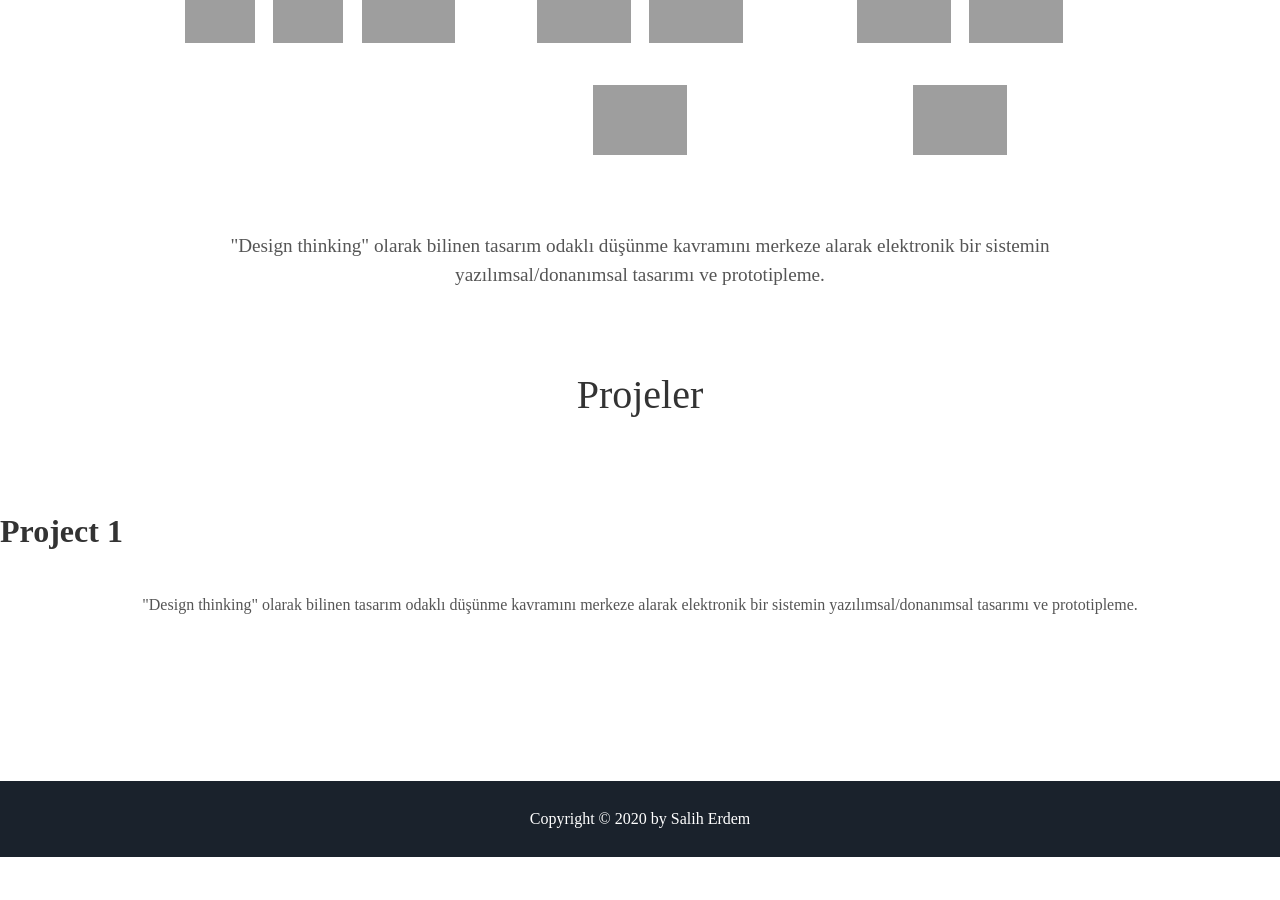
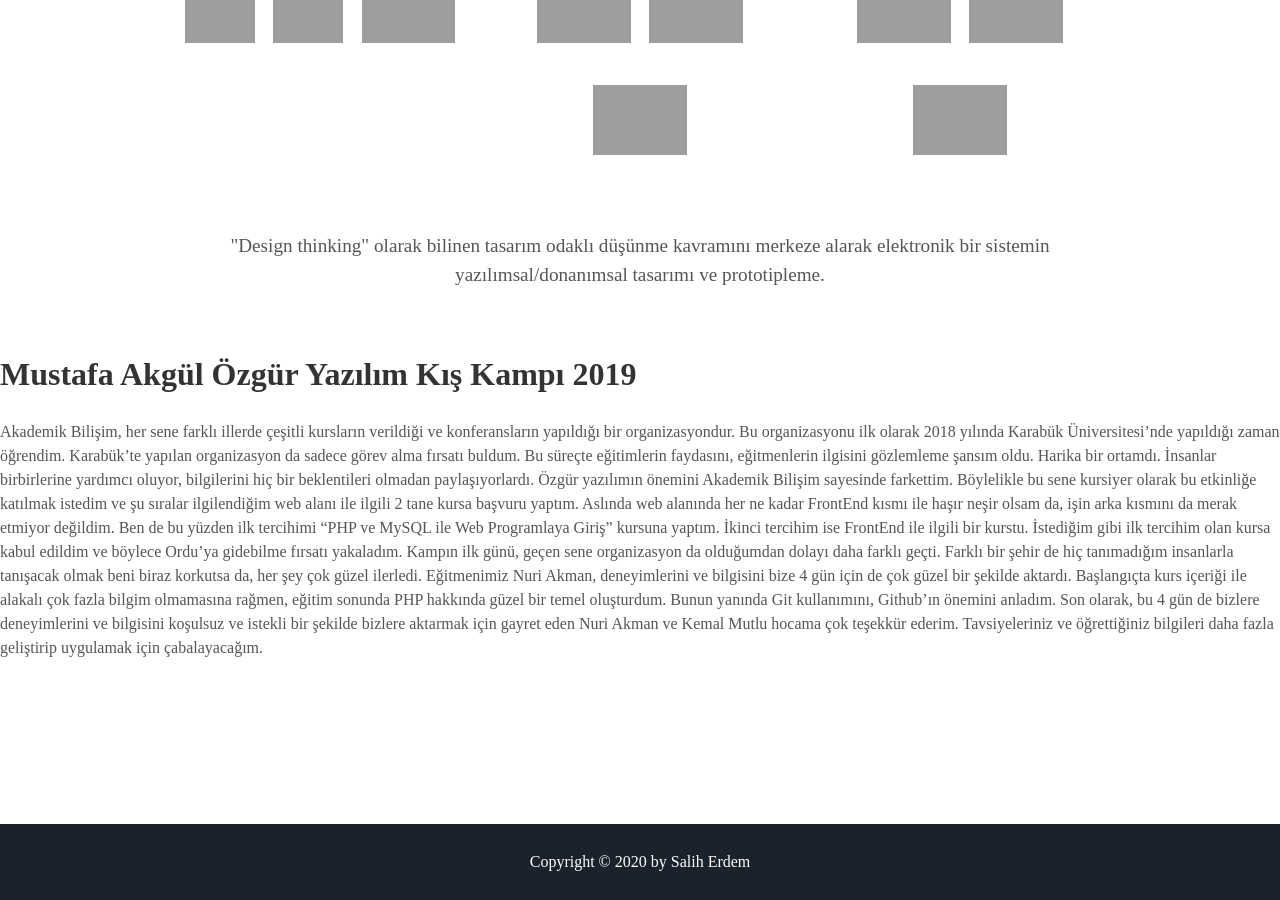
Before and after one commit to erdmsalih/erdmsalih.github.io, a Jekyll site: the page built from index.html, in a window 1280 px wide and 900 px high, scrolled down 1341 px, cut to the strip 0-900 px from the top of the window. Built offline with Jekyll 4.4.1, drawn with Linux system fonts in a browser that asks for light colours; some web fonts are replaced; before the commit the page ends 2198 px from its top, so only the background shows below that; grey boxes are pictures that could not be loaded.

Commit message:
Update projects.html

```diff
--- a/_includes/projects.html
+++ b/_includes/projects.html
@@ -1,16 +1,14 @@
-<div class="user-details">
-  <h1>Projeler</h1>
-</div>
-<div class="user">
-      <h2>Project 1</h2>
+<!-- Blog Section -->
+    <section id="download" class="content-section text-center">
+        <div class="download-section">
+            <div class="container">
+                <div class="col-lg-8 col-lg-offset-2">
+                    <h2>Mustafa Akgül Özgür Yazılım Kış Kampı 2019</h2>
+                    <p>Akademik Bilişim, her sene farklı illerde çeşitli kursların verildiği ve konferansların yapıldığı bir organizasyondur. Bu organizasyonu ilk olarak 2018 yılında Karabük Üniversitesi’nde yapıldığı zaman öğrendim. Karabük’te yapılan organizasyon da sadece görev alma fırsatı buldum. Bu süreçte eğitimlerin faydasını, eğitmenlerin ilgisini gözlemleme şansım oldu. Harika bir ortamdı. İnsanlar birbirlerine yardımcı oluyor, bilgilerini hiç bir beklentileri olmadan paylaşıyorlardı. Özgür yazılımın önemini Akademik Bilişim sayesinde farkettim. Böylelikle bu sene kursiyer olarak bu etkinliğe katılmak istedim ve şu sıralar ilgilendiğim web alanı ile ilgili 2 tane kursa başvuru yaptım. Aslında web alanında her ne kadar FrontEnd kısmı ile haşır neşir olsam da, işin arka kısmını da merak etmiyor değildim. Ben de bu yüzden ilk tercihimi “PHP ve MySQL ile Web Programlaya Giriş” kursuna yaptım. İkinci tercihim ise FrontEnd ile ilgili bir kurstu. İstediğim gibi ilk tercihim olan kursa kabul edildim ve böylece Ordu’ya gidebilme fırsatı yakaladım.
+Kampın ilk günü, geçen sene organizasyon da olduğumdan dolayı daha farklı geçti. Farklı bir şehir de hiç tanımadığım insanlarla tanışacak olmak beni biraz korkutsa da, her şey çok güzel ilerledi. Eğitmenimiz Nuri Akman, deneyimlerini ve bilgisini bize 4 gün için de çok güzel bir şekilde aktardı. Başlangıçta kurs içeriği ile alakalı çok fazla bilgim olmamasına rağmen, eğitim sonunda PHP hakkında güzel bir temel oluşturdum. Bunun yanında Git kullanımını, Github’ın önemini anladım.
+Son olarak, bu 4 gün de bizlere deneyimlerini ve bilgisini koşulsuz ve istekli bir şekilde bizlere aktarmak için gayret eden Nuri Akman ve Kemal Mutlu hocama çok teşekkür ederim. Tavsiyeleriniz ve öğrettiğiniz bilgileri daha fazla geliştirip uygulamak için çabalayacağım.</p>
 
-      <p>
-          </p>
-    </div>
-</div>
-<div align="center">
-  <div class="user-details">
-      <p>
-      "Design thinking" olarak bilinen tasarım odaklı düşünme kavramını merkeze alarak elektronik bir sistemin yazılımsal/donanımsal tasarımı ve prototipleme.
-        </p>
-    </div>
+                </div>
+            </div>
+        </div>
+    </section>
```
